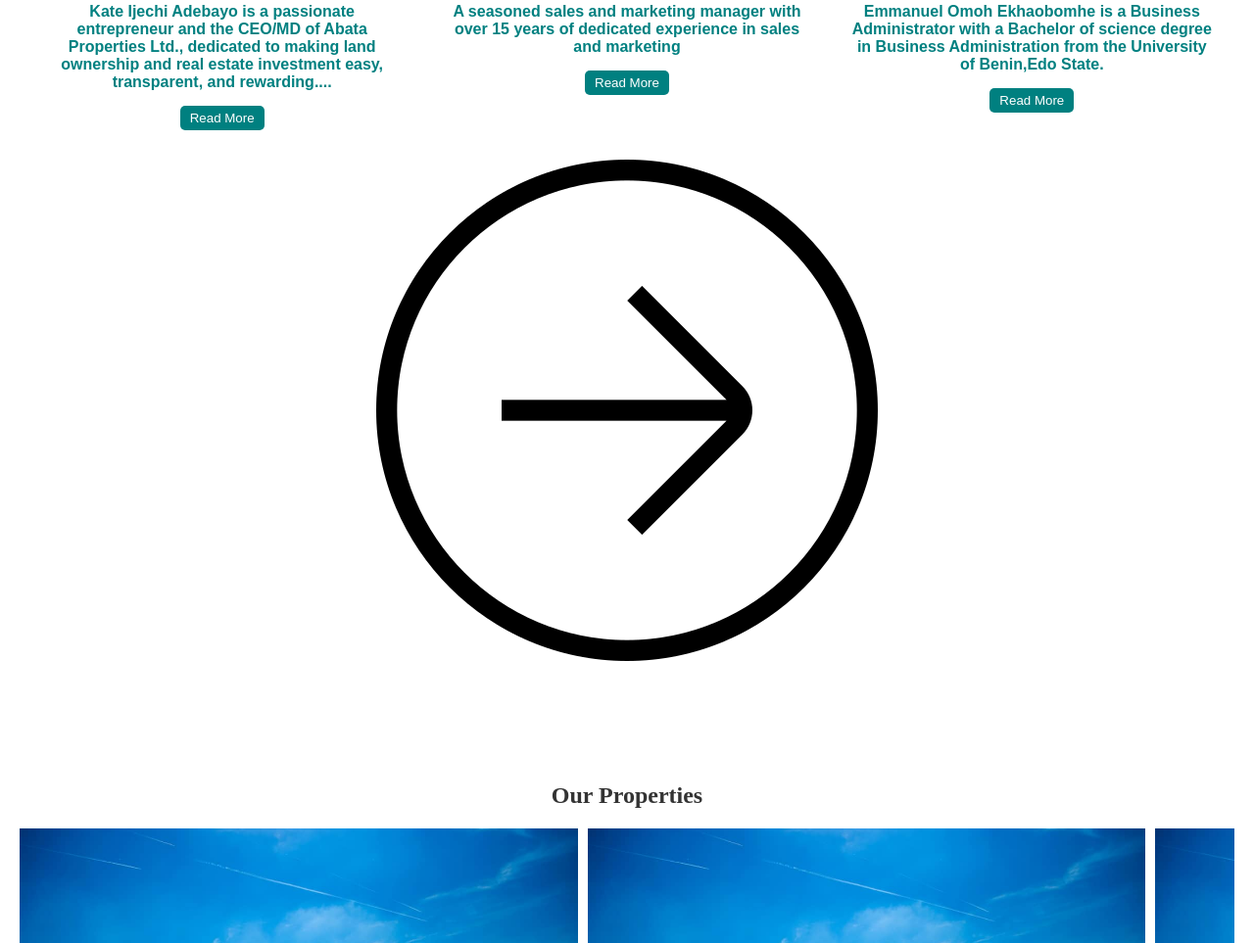
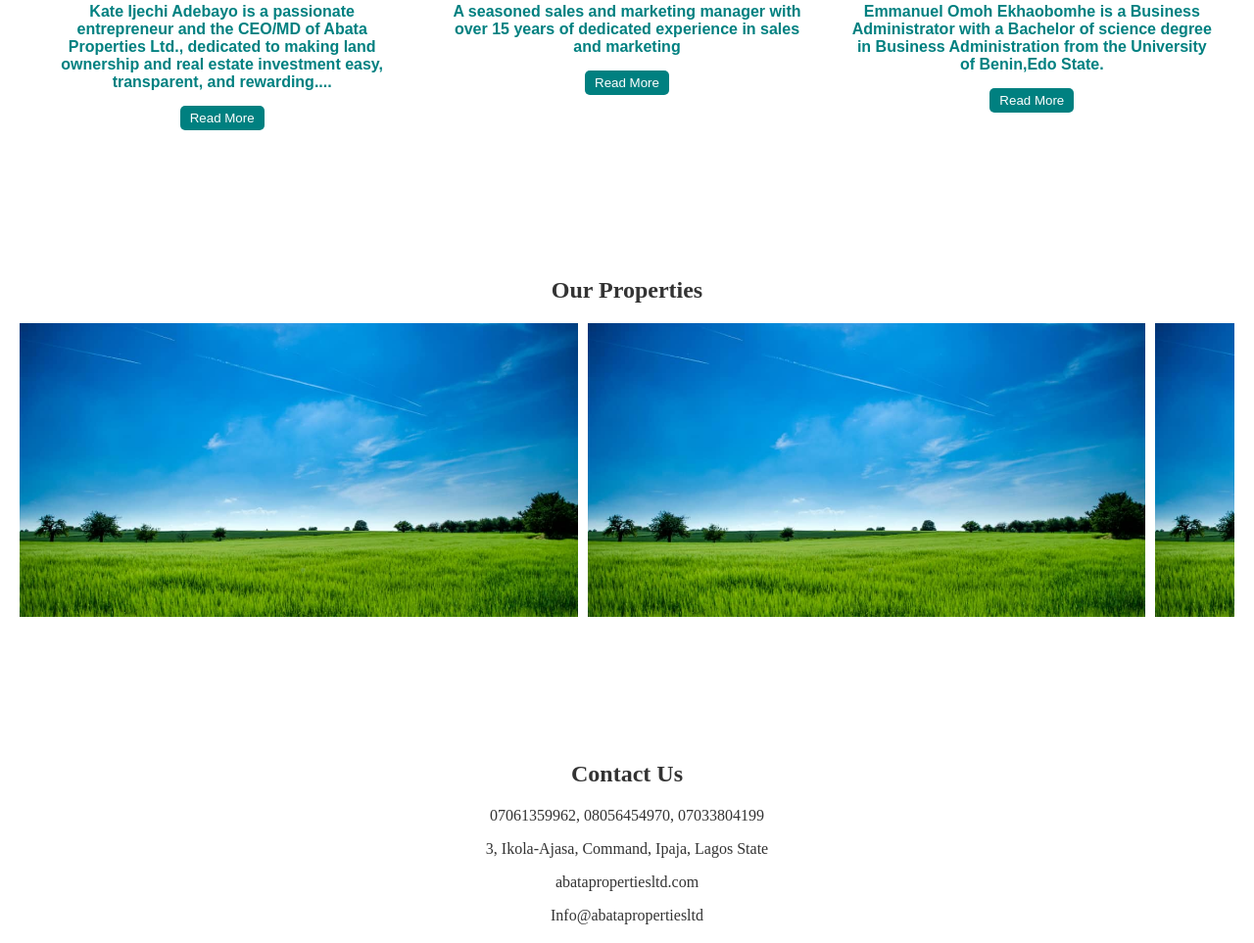
Before and after one commit to Terhemen001/abataproperties, a plain HTML site: page index.html in a window 1280 px wide. Shown: the part 2189-3152 px from the top of the page at 98% size. Drawn offline with Linux system fonts and the light colour scheme.

Commit message:
Update index.html

```diff
--- a/index.html
+++ b/index.html
@@ -149,7 +149,6 @@ His Vision is making sure our clients are satisfied and the organization goal is
         <button class="read-less" onclick="toggleBio(3)">Read Less</button>
       </div>
     </div>
-    <a  href="about.html"> <img src="images/arrow-circle-right.png"></a>
   </div>
 </section>
 
```
